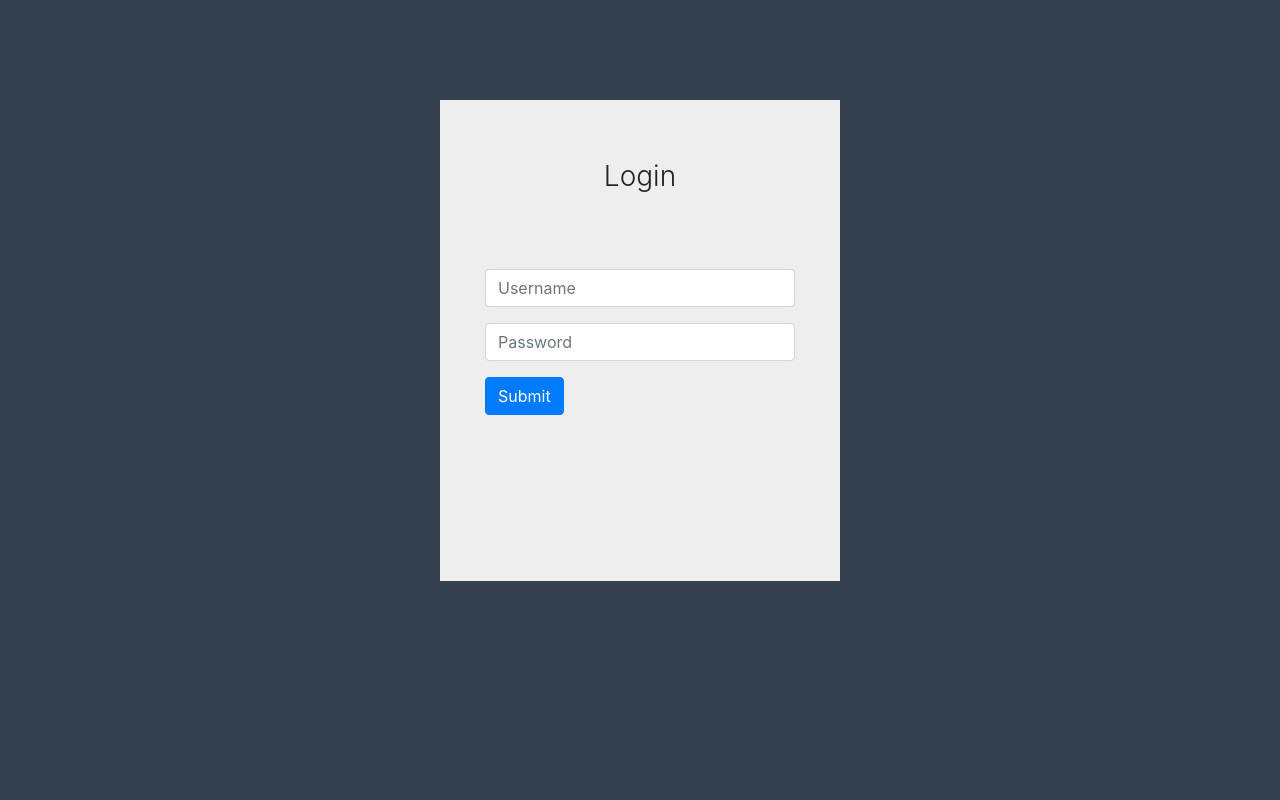
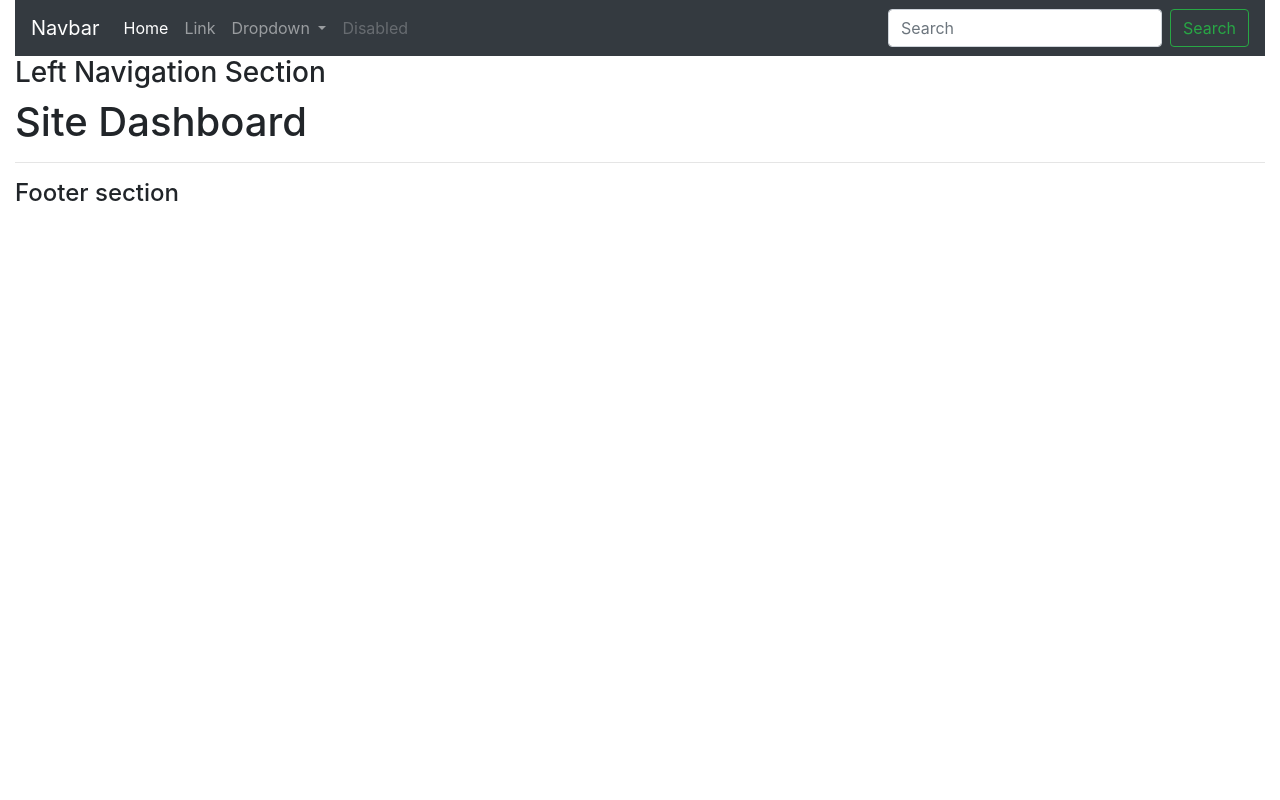
Before and after one commit to ndolocr/resource_management, a Django app: page / in a window 1280 px wide. Run offline with Django 4.2, Linux system fonts and the light colour scheme; some libraries are stand-ins or nearby versions.

Commit message:
Creating top navigation bar

```diff
--- a/core/templates/layout/first_layout.html
+++ b/core/templates/layout/first_layout.html
@@ -6,12 +6,14 @@
         <link type="text/css" rel="stylesheet" href="{% static 'assets/bootstrap-4.0.0-dist/css/bootstrap.min.css'%}">
     </head>
     <body>
-        {% include 'layout/top_nav.html' %}
-        <hr>
-        {% include 'layout/left_nav.html' %}
-        {% block content %} {% endblock %}
-        <hr>
-        {% include 'layout/footer.html' %}
+        <div class="container-fluid">
+            {% include 'layout/top_nav.html' %}
+
+            {% include 'layout/left_nav.html' %}
+            {% block content %} {% endblock %}
+            <hr>
+            {% include 'layout/footer.html' %}
+        </div>
     </body>
 
     <!-- Including Javascrip Files -->
--- a/core/templates/layout/top_nav.html
+++ b/core/templates/layout/top_nav.html
@@ -1 +1,36 @@
-<h3>Top Navigation Section</h3>
+
+    <nav class="navbar navbar-expand-lg navbar-dark bg-dark">
+        <a class="navbar-brand" href="#">Navbar</a>
+        <button class="navbar-toggler" type="button" data-toggle="collapse" data-target="#navbarSupportedContent" aria-controls="navbarSupportedContent" aria-expanded="false" aria-label="Toggle navigation">
+          <span class="navbar-toggler-icon"></span>
+        </button>
+
+        <div class="collapse navbar-collapse" id="navbarSupportedContent">
+          <ul class="navbar-nav mr-auto">
+            <li class="nav-item active">
+              <a class="nav-link" href="#">Home <span class="sr-only">(current)</span></a>
+            </li>
+            <li class="nav-item">
+              <a class="nav-link" href="#">Link</a>
+            </li>
+            <li class="nav-item dropdown">
+              <a class="nav-link dropdown-toggle" href="#" id="navbarDropdown" role="button" data-toggle="dropdown" aria-haspopup="true" aria-expanded="false">
+                Dropdown
+              </a>
+              <div class="dropdown-menu" aria-labelledby="navbarDropdown">
+                <a class="dropdown-item" href="#">Action</a>
+                <a class="dropdown-item" href="#">Another action</a>
+                <div class="dropdown-divider"></div>
+                <a class="dropdown-item" href="#">Something else here</a>
+              </div>
+            </li>
+            <li class="nav-item">
+              <a class="nav-link disabled" href="#">Disabled</a>
+            </li>
+          </ul>
+          <form class="form-inline my-2 my-lg-0">
+            <input class="form-control mr-sm-2" type="search" placeholder="Search" aria-label="Search">
+            <button class="btn btn-outline-success my-2 my-sm-0" type="submit">Search</button>
+          </form>
+        </div>
+      </nav>
--- a/core/urls.py
+++ b/core/urls.py
@@ -2,6 +2,6 @@ from core import views
 from django.urls import path
 
 urlpatterns = [
-    path('', views.user_login, name='user_login'),
-    path('dashboard', views.dashboard, name='dashboard'),
+    # path('', views.user_login, name='user_login'),
+    path('', views.dashboard, name='dashboard'),
 ]
```
